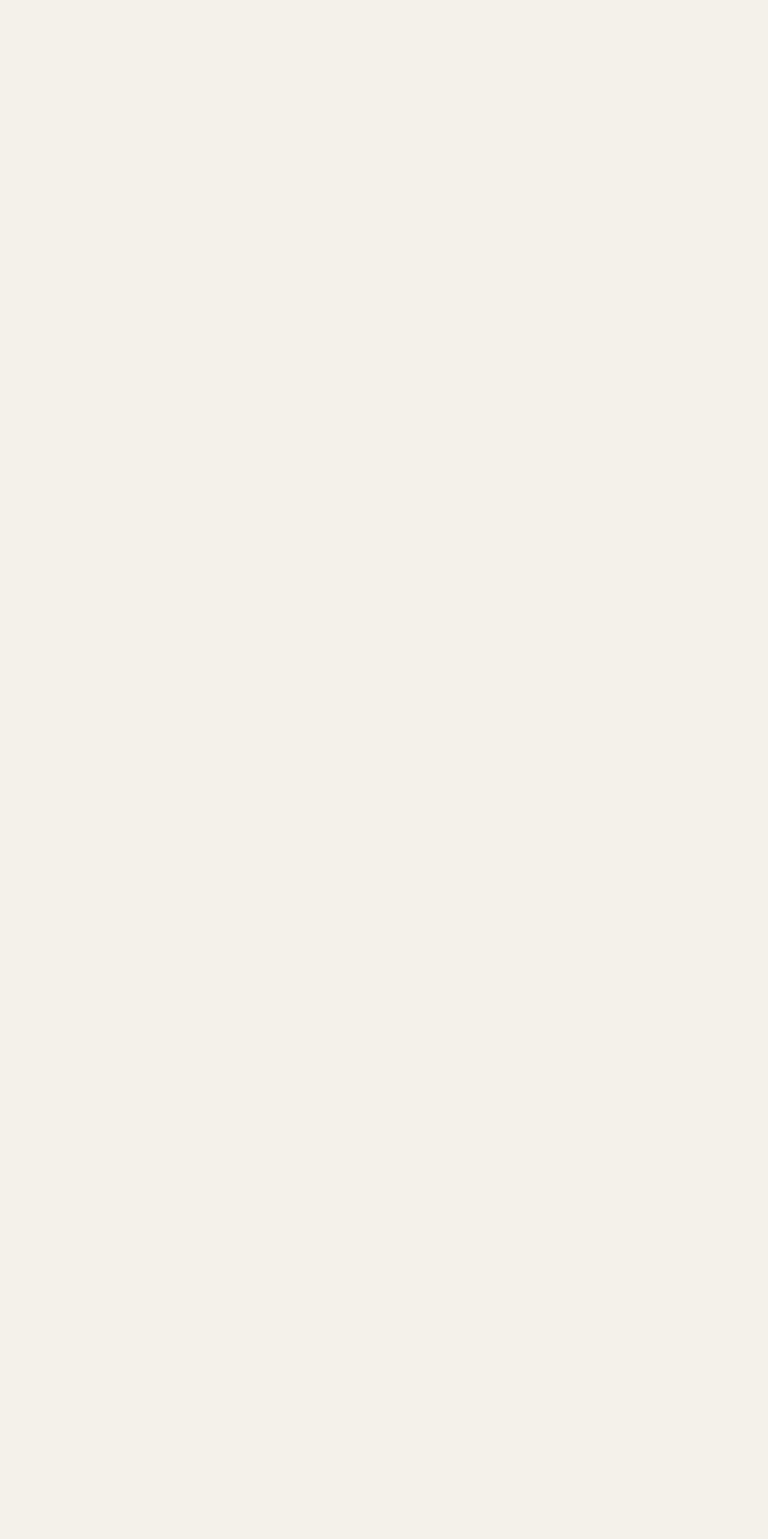
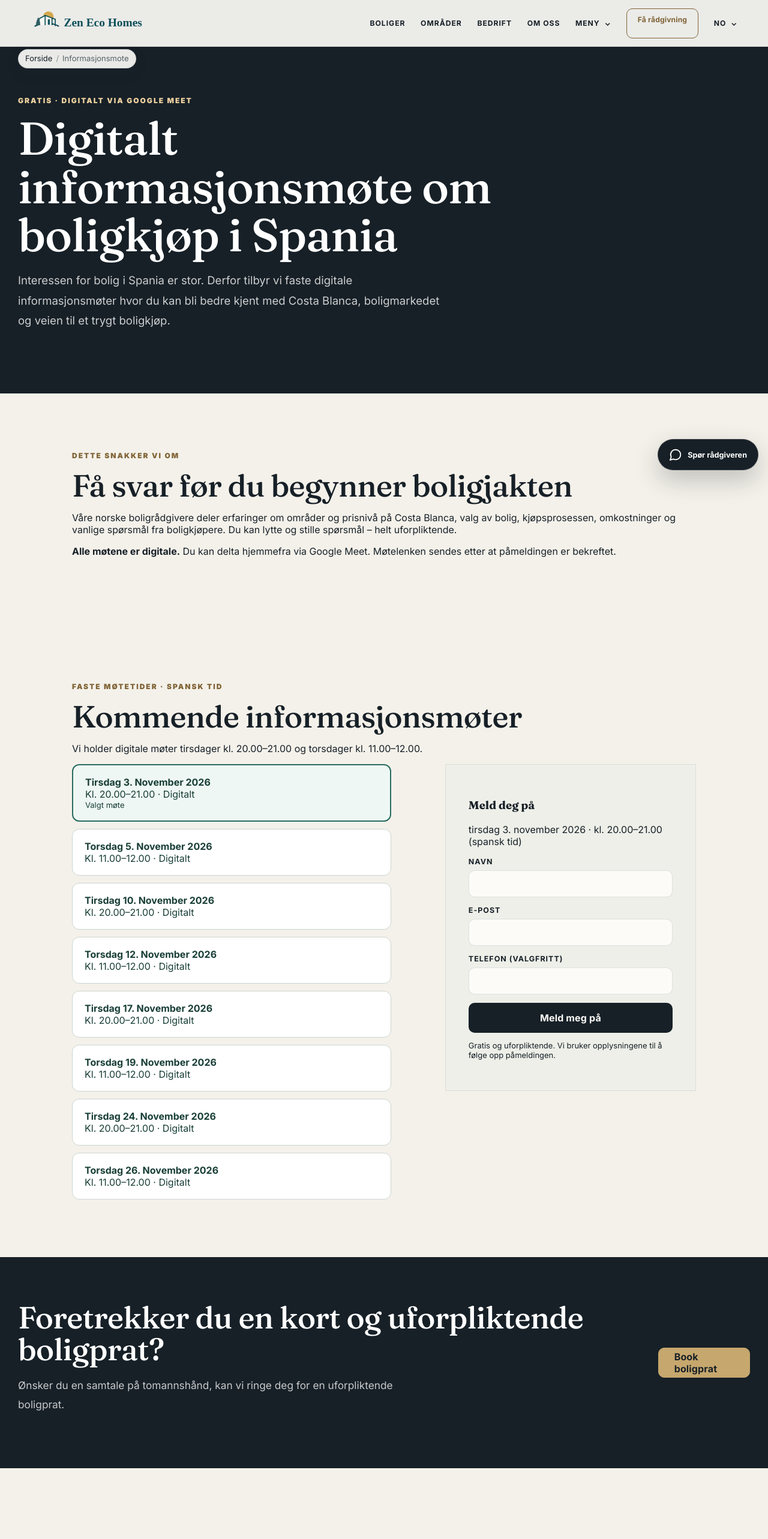
Before and after one commit to freddybremseth-coder/zenecohomes, a Next.js app: page /informasjonsmote in a window 1280 px wide. Before the commit this address had no page. Shown: the top 2566 px of the page at 60% size. Before the commit the page ends 800 px from the top, so only its background shows below. Built offline with nearby package versions, Linux system fonts and the light colour scheme.

Commit message:
Create ASCII information meetings route

```diff
--- /dev/null
+++ b/src/app/informasjonsmote/page.tsx
@@ -0,0 +1,67 @@
+import type { Metadata } from "next";
+import Link from "next/link";
+import { SiteHeader } from "@/components/SiteHeader";
+import { Footer } from "@/components/Footer";
+import { InformationMeetingSignup } from "@/components/InformationMeetingSignup";
+import { homeLanguageLinks } from "@/lib/i18n";
+
+export const dynamic = "force-dynamic";
+export const metadata: Metadata = {
+  title: "Digitale informasjonsmøter om bolig i Spania | Zen Eco Homes",
+  description: "Delta på gratis digitalt informasjonsmøte om boligkjøp på Costa Blanca. Se kommende møter tirsdag kveld og torsdag formiddag.",
+  alternates: { canonical: "/informasjonsmote" },
+};
+
+function upcomingMeetings() {
+  const now = new Date();
+  const parts = Object.fromEntries(
+    new Intl.DateTimeFormat("en-GB", { timeZone: "Europe/Madrid", year: "numeric", month: "2-digit", day: "2-digit", hour: "2-digit", hourCycle: "h23" })
+      .formatToParts(now).filter(p => p.type !== "literal").map(p => [p.type, Number(p.value)])
+  );
+  const start = new Date(Date.UTC(parts.year, parts.month - 1, parts.day, 12));
+  const entries: { id: string; label: string; time: string }[] = [];
+  for (let offset = 0; offset < 35 && entries.length < 8; offset++) {
+    const date = new Date(start.getTime() + offset * 86400000);
+    const weekday = date.getUTCDay();
+    if (weekday !== 2 && weekday !== 4) continue;
+    const hour = weekday === 2 ? 20 : 11;
+    if (offset === 0 && parts.hour >= hour) continue;
+    const label = new Intl.DateTimeFormat("nb-NO", { weekday: "long", day: "numeric", month: "long", year: "numeric", timeZone: "UTC" }).format(date);
+    entries.push({ id: date.toISOString().slice(0, 10) + (weekday === 2 ? "T20" : "T11"), label, time: weekday === 2 ? "20.00–21.00" : "11.00–12.00" });
+  }
+  return entries;
+}
+
+export default function InformationMeetingPage() {
+  const meetings = upcomingMeetings();
+  return (
+    <main className="info-meetings-page">
+      <SiteHeader locale="no" languageLinks={homeLanguageLinks("no")} />
+      <section className="page-hero compact-hero">
+        <p className="eyebrow">Gratis · Digitalt via Google Meet</p>
+        <h1>Digitalt informasjonsmøte om boligkjøp i Spania</h1>
+        <p>Interessen for bolig i Spania er stor. Derfor tilbyr vi faste digitale informasjonsmøter hvor du kan bli bedre kjent med Costa Blanca, boligmarkedet og veien til et trygt boligkjøp.</p>
+      </section>
+      <section className="section" style={{ maxWidth: 1040, margin: "0 auto" }}>
+        <p className="eyebrow">Dette snakker vi om</p>
+        <h2>Få svar før du begynner boligjakten</h2>
+        <p>Våre norske boligrådgivere deler erfaringer om områder og prisnivå på Costa Blanca, valg av bolig, kjøpsprosessen, omkostninger og vanlige spørsmål fra boligkjøpere. Du kan lytte og stille spørsmål – helt uforpliktende.</p>
+        <p><strong>Alle møtene er digitale.</strong> Du kan delta hjemmefra via Google Meet. Møtelenken sendes etter at påmeldingen er bekreftet.</p>
+      </section>
+      <section className="section" id="pamelding" style={{ maxWidth: 1040, margin: "0 auto" }}>
+        <p className="eyebrow">Faste møtetider · Spansk tid</p>
+        <h2>Kommende informasjonsmøter</h2>
+        <p>Vi holder digitale møter tirsdager kl. 20.00–21.00 og torsdager kl. 11.00–12.00.</p>
+        <InformationMeetingSignup meetings={meetings} />
+      </section>
+      <section className="contact-section">
+        <div>
+          <h2>Foretrekker du en kort og uforpliktende boligprat?</h2>
+          <p>Ønsker du en samtale på tomannshånd, kan vi ringe deg for en uforpliktende boligprat.</p>
+        </div>
+        <Link className="contact-button" href="/booking">Book boligprat</Link>
+      </section>
+      <Footer showCta={false} />
+    </main>
+  );
+}
```
